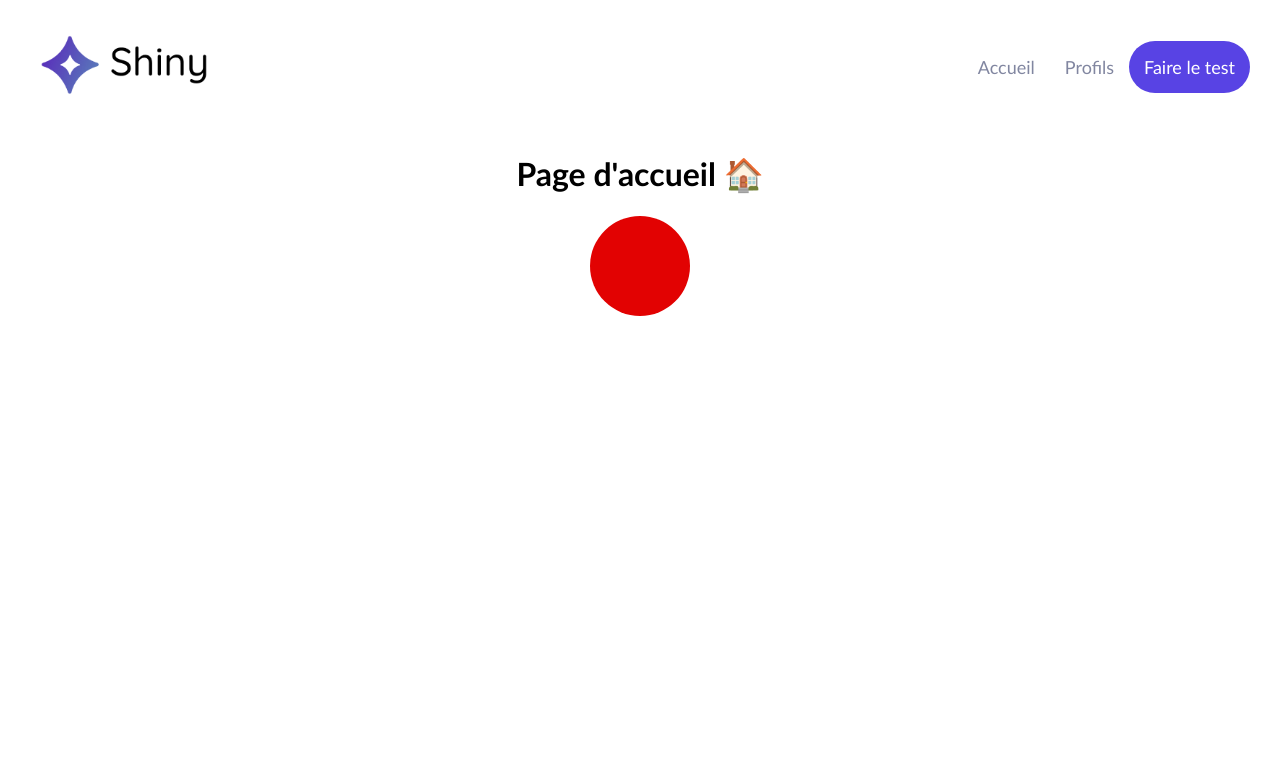
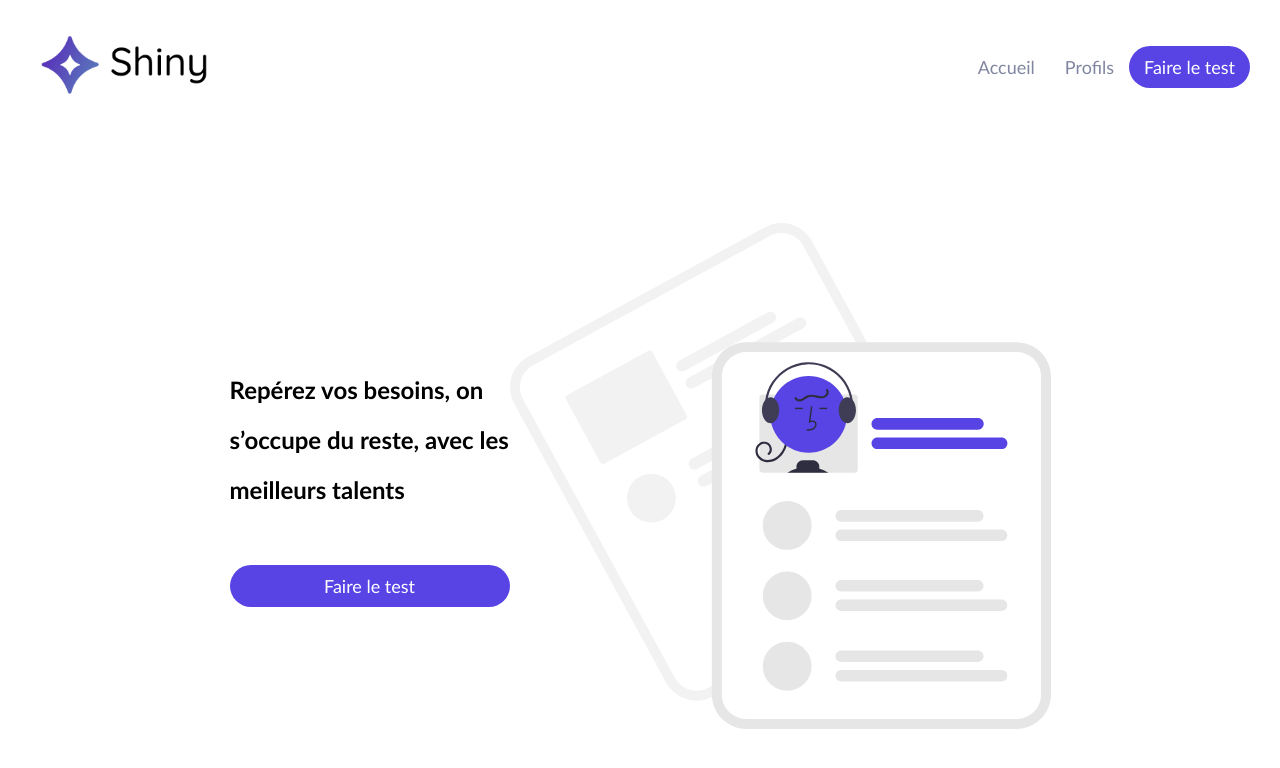
Before and after one commit to 413kouzo/shyny-agency, a React (Create React App) app: page / in a window 1280 px wide. Shown: the top 768 px of the page. Built offline with nearby package versions, Linux system fonts and the light colour scheme.

Commit message:
fin du style de page Acceuil and profile

```diff
--- a/src/components/Card/index.jsx
+++ b/src/components/Card/index.jsx
@@ -1,7 +1,7 @@
 import { PropTypes } from 'prop-types'
 import DefaultPicture from '../../assets/profile.png'
 import styled from 'styled-components'
-import colors from '../../utils/style/color'
+import colors from '../../utils/style/colors'
 
 const CardLabel = styled.span`
   color: #5843e4;
--- a/src/components/Error/index.jsx
+++ b/src/components/Error/index.jsx
@@ -1,5 +1,5 @@
 import styled from 'styled-components'
-import colors from '../../utils/style/color'
+import colors from '../../utils/style/colors'
 import ErrorImage from '../../assets/404.svg'
 
 const ErrorWrapper = styled.div`
--- a/src/components/Header/index.jsx
+++ b/src/components/Header/index.jsx
@@ -1,21 +1,8 @@
 import { Link } from 'react-router-dom'
 import styled from 'styled-components'
-import colors from '../../utils/style/color'
+import { StyledLink } from '../../utils/style/Atoms'
 import DarkLogo from '../../assets/dark-logo.png'
-const StyledLink = styled(Link)`
-  padding: 15px;
-  color: #8186a0;
-  text-decoration: none;
-  font-size: 18px;
-  text-align: center;
-  ${(props) =>
-    props.$isFullLink &&
-    `
-      color: white;
-      border-radius: 30px;
-      background-color: ${colors.primary};
-    `}
-`
+
 const HomeLogo = styled.img`
   height: 70px;
 `
@@ -26,6 +13,7 @@
   justify-content: space-between;
   align-items: center;
 `
+
 function Header() {
   return (
     <NavContainer>
--- a/src/pages/Freelances/index.jsx
+++ b/src/pages/Freelances/index.jsx
@@ -1,46 +1,62 @@
 import Card from '../../components/Card'
-import DefaultPicture from '../../assets/profile.png'
 import styled from 'styled-components'
+import colors from '../../utils/style/colors'
 
-const CardContainer = styled.div`
+const CardsContainer = styled.div`
   display: grid;
   gap: 24px;
   grid-template-rows: 350px 350px;
   grid-template-columns: repeat(2, 1fr);
+  align-items: center;
+  justify-items: center;
+`
+
+const PageTitle = styled.h1`
+  font-size: 30px;
+  color: black;
+  text-align: center;
+  padding-bottom: 30px;
+`
+
+const PageSubtitle = styled.h2`
+  font-size: 20px;
+  color: ${colors.secondary};
+  font-weight: 300;
+  text-align: center;
+  padding-bottom: 30px;
 `
 
 const freelanceProfiles = [
   {
     name: 'Jane Doe',
     jobTitle: 'Devops',
-    picture: DefaultPicture,
   },
   {
-    name: 'Jane Doe',
-    jobTitle: 'Developpeur Frontend',
-    picture: DefaultPicture,
+    name: 'John Doe',
+    jobTitle: 'Developpeur frontend',
   },
   {
-    name: 'Jane Doe',
-    jobTitle: 'Developpeuse Fullstack',
-    picture: DefaultPicture,
+    name: 'Jeanne Biche',
+    jobTitle: 'Développeuse Fullstack',
   },
 ]
 
 function Freelances() {
   return (
     <div>
-      <h1>Freelances 👩‍💻👨‍💻👩‍💻</h1>
-      <CardContainer>
+      <PageTitle>Trouvez votre prestataire</PageTitle>
+      <PageSubtitle>
+        Chez Shiny nous réunissons les meilleurs profils pour vous.
+      </PageSubtitle>
+      <CardsContainer>
         {freelanceProfiles.map((profile, index) => (
           <Card
             key={`${profile.name}-${index}`}
             label={profile.jobTitle}
-            picture={profile.picture}
             title={profile.name}
           />
         ))}
-      </CardContainer>
+      </CardsContainer>
     </div>
   )
 }
--- a/src/pages/Home/index.jsx
+++ b/src/pages/Home/index.jsx
@@ -1,26 +1,58 @@
-import { useState } from 'react'
 import styled from 'styled-components'
-const HomeContainer = styled.div`
-  width: 100%;
+import colors from '../../utils/style/colors'
+import { StyledLink } from '../../utils/style/Atoms'
+import HomeIllustration from '../../assets/home-illustration.svg'
+
+const HomeWrapper = styled.div`
   display: flex;
-  align-items: center;
-  flex-direction: column;
+  justify-content: center;
 `
 
-const Balloon = styled.div`
-  height: 100px;
-  width: 100px;
-  border-radius: 50%;
-  background-color: #e20202;
-  transform: scale(${({ size }) => size});
+const HomerContainer = styled.div`
+  margin: 30px;
+  background-color: ${colors.background};
+  padding: 60px 90px;
+  display: flex;
+  flex-direction: row;
+  max-width: 1200px;
 `
+
+const LeftCol = styled.div`
+  display: flex;
+  flex-direction: column;
+  justify-content: center;
+  flex: 1;
+  ${StyledLink} {
+    max-width: 250px;
+  }
+`
+
+const StyledTitle = styled.h2`
+  padding-bottom: 30px;
+  max-width: 280px;
+  line-height: 50px;
+`
+
+const Illustration = styled.img`
+  flex: 1;
+`
+
 function Home() {
-  const [size, setSize] = useState(1)
   return (
-    <HomeContainer>
-      <h1 onClick={() => setSize(size + 0.1)}> Page d'accueil 🏠</h1>
-      <Balloon size={size} />
-    </HomeContainer>
+    <HomeWrapper>
+      <HomerContainer>
+        <LeftCol>
+          <StyledTitle>
+            Repérez vos besoins, on s’occupe du reste, avec les meilleurs
+            talents
+          </StyledTitle>
+          <StyledLink to="/survey/1" $isFullLink>
+            Faire le test
+          </StyledLink>
+        </LeftCol>
+        <Illustration src={HomeIllustration} />
+      </HomerContainer>
+    </HomeWrapper>
   )
 }
 
```
Also changed, not shown: src/utils/style/colors.js (renamed from src/utils/style/color.js).
